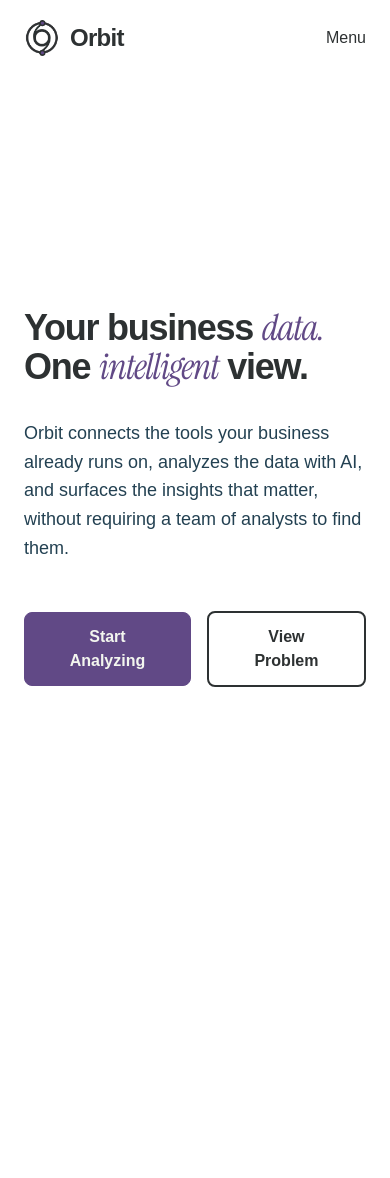
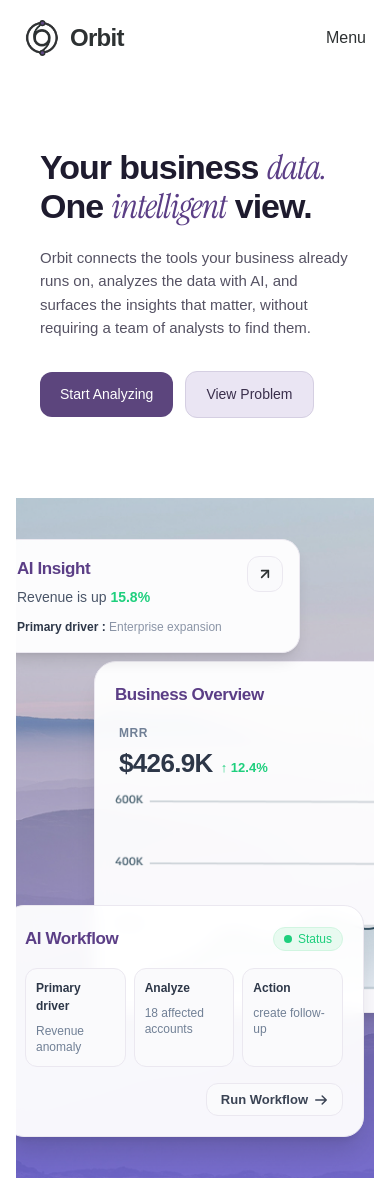
Before and after one commit to ysdesilva21/orbit-landing, a React (Vite) app: page / in a window 390 px wide. Before the commit the page ends 920 px from the top, so only its background shows below. Built offline with nearby package versions, Linux system fonts and the light colour scheme; a web font is replaced by a local one.

Commit message:
add three cards of hero image and code the responsiveness

```diff
--- a/src/components/cards/AIInsightCard.tsx
+++ b/src/components/cards/AIInsightCard.tsx
@@ -1,46 +1,48 @@
-import React from 'react';
+import React from "react";
 
 export default function AIInsightCard() {
   return (
-    <div className="w-[275px] h-[80px] bg-white rounded-2xl p-6 shadow-[0_2px_8px_rgba(0,0,0,0.25)] flex flex-col">
-      {/* Header */}
-      <div className="flex items-center justify-between">
-        <h3 className="text-[16px] leading-none font-medium text-[var(--accent)]">
-          AI Insight
-        </h3>
+    <div className="w-[300px] rounded-[18px] border border-[#EBE8F0] bg-white/95 p-4 shadow-lg backdrop-blur-sm">
+      <div className="flex items-start justify-between">
 
-        {/* Arrow background */}
-        <div className="w-6.25 h-6.25 bg-white rounded-full shadow-[0_2px_8px_rgba(0,0,0,0.25)] flex items-center justify-center">
-          {/* External SVG goes here */}
-          <img
-            src="/arrow.svg"
-            alt=""
-            className="w-full h-full"
-          />
+        {/* Content */}
+        <div className="space-y-1.5">
+          <h3 className="text-[17px] font-semibold tracking-tight text-[#5B3E86]">
+            AI Insight
+          </h3>
+
+          <p className="text-[14px] font-medium text-[#4A5568]">
+            Revenue is up <span className="font-semibold text-[#1ECF7D]">15.8%</span>
+          </p>
+
+          <p className="pt-1 text-[12px] font-semibold text-[#2D3748]">
+            Primary driver :{" "}
+            <span className="font-normal text-[#8A94A6]">
+              Enterprise expansion
+            </span>
+          </p>
         </div>
-      </div>
 
-      {/* Revenue insight */}
-      <div className="mt-auto">
-        <p className="text-[15px] leading-[1.2] text-[var(--ternary)]/80">
-          Revenue is
-          <span className="text-[15px] leading-[1.2] text-[var(--positive)]">
-          up 15.8%
-        </span>
-        </p>
+        {/* Action Button */}
+        <button
+          type="button"
+          className="flex h-9 w-9 items-center justify-center rounded-xl border border-[#EBE8F0] bg-[#FAFAFC] text-[#2D3132] transition hover:bg-gray-100"
+          aria-label="Open AI Insight details"
+        >
+          <svg
+            className="h-4 w-4"
+            viewBox="0 0 24 24"
+            fill="none"
+            stroke="currentColor"
+            strokeWidth="2.5"
+            strokeLinecap="round"
+            strokeLinejoin="round"
+          >
+            <path d="M7 17L17 7" />
+            <path d="M7 7h10v10" />
+          </svg>
+        </button>
 
-
-      </div>
-
-      {/* Primary driver */}
-      <div className="text-right">
-        <p className="text-[12px] leading-[1.3] text-[var(--primary)]">
-          Primary driver:
-        </p>
-
-        <p className="text-[14px] leading-[1.3] text-[var(--ternary)]/50">
-          Enterprise expansion
-        </p>
       </div>
     </div>
   );
--- a/src/components/cards/AIWorkflowCard.tsx
+++ b/src/components/cards/AIWorkflowCard.tsx
@@ -1,60 +1,79 @@
-import React from 'react';
+import React from "react";
 
 export default function AIWorkflowCard() {
   return (
-    <div className="w-80 bg-white rounded-2xl p-6 shadow-lg">
-      {/* Header */}
-      <div className="flex items-center justify-between mb-6">
-        <h3 className="text-gray-900 font-semibold text-base">AI Workflow</h3>
-        <div className="flex items-center gap-1">
-          <div className="w-2 h-2 bg-green-500 rounded-full" />
-          <span className="text-gray-600 text-xs font-medium">Status</span>
+    <div className="w-[360px] rounded-[20px] border border-[#EBE8F0] bg-white/95 p-5 shadow-xl backdrop-blur-sm">
+
+      {/* Header with Status Pill */}
+      <div className="mb-4 flex items-center justify-between">
+        <h3 className="text-[17px] font-semibold tracking-tight text-[#5B3E86]">
+          AI Workflow
+        </h3>
+
+        <div className="flex items-center gap-1.5 rounded-full border border-[#D1F5E1] bg-[#E8FAF0] px-2.5 py-0.5 text-[12px] font-medium text-[#1ECF7D]">
+          <span className="h-2 w-2 rounded-full bg-[#1ECF7D]" />
+          <span>Status</span>
         </div>
       </div>
 
-      {/* Workflow Columns */}
-      <div className="grid grid-cols-3 gap-4 mb-6">
-        {/* Primary Driver */}
-        <div>
-          <p className="text-gray-600 text-xs font-medium mb-3">Primary driver</p>
-          <p className="text-gray-700 text-sm">Revenue anomaly</p>
+      {/* 3 Step Sub-Cards Grid */}
+      <div className="mb-4 grid grid-cols-3 gap-2">
+
+        {/* Step 1: Primary Driver */}
+        <div className="rounded-xl border border-[#EBE8F0] bg-[#FAFAFC] p-2.5">
+          <p className="mb-2 text-[12px] font-semibold text-[#2D3748]">
+            Primary driver
+          </p>
+          <p className="text-[12px] leading-snug font-normal text-[#718096]">
+            Revenue anomaly
+          </p>
         </div>
 
-        {/* Analyze */}
-        <div>
-          <p className="text-gray-600 text-xs font-medium mb-3">Analyze</p>
-          <p className="text-gray-700 text-sm">18 affected accounts</p>
+        {/* Step 2: Analyze */}
+        <div className="rounded-xl border border-[#EBE8F0] bg-[#FAFAFC] p-2.5">
+          <p className="mb-2 text-[12px] font-semibold text-[#2D3748]">
+            Analyze
+          </p>
+          <p className="text-[12px] leading-snug font-normal text-[#718096]">
+            18 affected accounts
+          </p>
         </div>
 
-        {/* Action */}
-        <div>
-          <p className="text-gray-600 text-xs font-medium mb-3">Action</p>
-          <p className="text-gray-700 text-sm">Create follow-up</p>
+        {/* Step 3: Action */}
+        <div className="rounded-xl border border-[#EBE8F0] bg-[#FAFAFC] p-2.5">
+          <p className="mb-2 text-[12px] font-semibold text-[#2D3748]">
+            Action
+          </p>
+          <p className="text-[12px] leading-snug font-normal text-[#718096]">
+            create follow-up
+          </p>
         </div>
+
       </div>
 
-      {/* Footer */}
-      <div className="border-t border-gray-100 pt-4">
-        <a
-          href="#"
-          className="text-gray-700 text-sm font-medium hover:text-gray-900 flex items-center gap-1 transition"
+      {/* Action Footer Button */}
+      <div className="flex justify-end">
+        <button
+          type="button"
+          className="flex items-center gap-1.5 rounded-xl border border-[#EBE8F0] bg-[#FAFAFC] px-3.5 py-1.5 text-[13px] font-semibold text-[#3A4354] transition hover:bg-gray-100"
         >
-          Run Workflow
+          <span>Run Workflow</span>
           <svg
-            className="w-4 h-4"
+            className="h-3.5 w-3.5"
             fill="none"
+            viewBox="0 0 24 24"
             stroke="currentColor"
-            viewBox="0 0 24 24"
+            strokeWidth="2.5"
           >
             <path
               strokeLinecap="round"
               strokeLinejoin="round"
-              strokeWidth={2}
-              d="M13 7l5 5m0 0l-5 5m5-5H6"
+              d="M14 5l7 7m0 0l-7 7m7-7H3"
             />
           </svg>
-        </a>
+        </button>
       </div>
+
     </div>
   );
 }
--- a/src/components/cards/BusinessOverviewCard.tsx
+++ b/src/components/cards/BusinessOverviewCard.tsx
@@ -1,73 +1,49 @@
-import React from 'react';
+import React from "react";
 
-export default function BusinessOverviewCard() {
+export default function BusinessOverviewCard({ chartSrc = "/orbit-business-chart.png" }) {
   return (
-    <div className="w-96 bg-white rounded-2xl p-8 shadow-xl">
-      {/* Header */}
-      <h3 className="text-gray-900 font-semibold text-base mb-6">Business Overview</h3>
+    <div className="w-[440px] rounded-[22px] border border-[#EBE8F0] bg-white/95 p-5 shadow-xl backdrop-blur-sm">
 
-      {/* Metrics Row */}
-      <div className="grid grid-cols-2 gap-6 mb-8">
-        {/* MRR */}
+      {/* Title */}
+      <h3 className="mb-4 text-[17px] font-semibold tracking-tight text-[#5B3E86]">
+        Business Overview
+      </h3>
+
+      {/* Metrics Header */}
+      <div className="mb-2 flex items-baseline justify-between px-1">
         <div>
-          <p className="text-gray-600 text-xs font-medium mb-2">MRR</p>
-          <div className="flex items-baseline gap-2">
-            <span className="text-gray-900 font-bold text-2xl">$426.9K</span>
-            <span className="text-green-500 font-semibold text-sm">↑ 12.4%</span>
+          <p className="text-[12px] font-semibold uppercase tracking-wider text-[#718096]">
+            MRR
+          </p>
+          <div className="mt-0.5 flex items-baseline gap-2">
+            <span className="text-[26px] font-bold tracking-tight text-[#2D3748]">
+              $426.9K
+            </span>
+            <span className="text-[13px] font-semibold text-[#1ECF7D]">
+              ↑ 12.4%
+            </span>
           </div>
         </div>
 
-        {/* Customers */}
-        <div>
-          <p className="text-gray-600 text-xs font-medium mb-2">Customers</p>
-          <p className="text-gray-900 font-bold text-2xl">2,586</p>
+        <div className="text-right">
+          <p className="text-[12px] font-medium text-[#718096]">
+            Customers
+          </p>
+          <p className="mt-0.5 text-[15px] font-semibold text-[#2D3748]">
+            2,586
+          </p>
         </div>
       </div>
 
-      {/* Chart Area */}
-      <div className="relative h-48 mb-4">
-        {/* Y-axis labels */}
-        <div className="absolute left-0 top-0 bottom-0 flex flex-col justify-between text-xs text-gray-500 font-medium pr-2">
-          <span>600K</span>
-          <span>400K</span>
-          <span>200K</span>
-          <span>0</span>
-        </div>
+      {/* Embedded Chart Graphic */}
+      <div className="relative mt-2 w-full overflow-hidden rounded-lg">
+        <img
+          src={chartSrc}
+          alt="Business Overview MRR Trend Line Chart"
+          className="h-auto w-full object-contain"
+        />
+      </div>
 
-        {/* Chart Area */}
-        <svg
-          viewBox="0 0 300 180"
-          className="w-full h-full ml-8"
-          preserveAspectRatio="none"
-        >
-          {/* Grid lines */}
-          <line x1="0" y1="45" x2="300" y2="45" stroke="#f0f0f0" strokeWidth="1" />
-          <line x1="0" y1="90" x2="300" y2="90" stroke="#f0f0f0" strokeWidth="1" />
-          <line x1="0" y1="135" x2="300" y2="135" stroke="#f0f0f0" strokeWidth="1" />
-
-          {/* Area fill */}
-          <defs>
-            <linearGradient id="areaGradient" x1="0%" y1="0%" x2="0%" y2="100%">
-              <stop offset="0%" stopColor="#a8c5dd" stopOpacity="0.6" />
-              <stop offset="100%" stopColor="#a8c5dd" stopOpacity="0.1" />
-            </linearGradient>
-          </defs>
-
-          {/* Path for the area chart */}
-          <path
-            d="M 0 120 Q 25 110, 50 105 T 100 95 T 150 70 T 200 55 T 250 45 T 300 35 L 300 180 L 0 180 Z"
-            fill="url(#areaGradient)"
-          />
-
-          {/* Line for the chart */}
-          <path
-            d="M 0 120 Q 25 110, 50 105 T 100 95 T 150 70 T 200 55 T 250 45 T 300 35"
-            stroke="#4a7ba7"
-            strokeWidth="2"
-            fill="none"
-          />
-        </svg>
-      </div>
     </div>
   );
 }
--- a/src/sections/hero.tsx
+++ b/src/sections/hero.tsx
@@ -4,28 +4,17 @@ import AIWorkflowCard from '../components/cards/AIWorkflowCard';
 
 export default function Hero() {
   return (
-    <section className="relative min-h-screen w-full overflow-hidden">
-      <div className="mx-auto flex min-h-screen max-w-7xl items-center px-6 py-20">
+    <section className="relative w-full overflow-hidden bg-white">
+      <div className="mx-auto flex max-w-7xl flex-col items-center justify-between px-10 pt-8 pb-0 md:py-12 lg:flex-row lg:py-20">
 
         {/* Left Content */}
-        <div className="z-10 w-full lg:w-1/2">
+        <div className="z-10 w-full pb-20 pt-10 lg:w-1/2 lg:pb-0">
 
           {/* Heading */}
-          <h1
-            className="
-              mb-8
-              text-[36px]
-              font-bold
-              leading-[1.08]
-              tracking-[-0.035em]
-              text-[var(--primary)]
-              md:text-[48px]
-              lg:text-[64px]
-            "
-          >
+          <h1 className="mb-5 text-[34px] font-bold leading-[1.12] tracking-[-0.03em] text-[#1E1B2E] sm:text-[42px] md:text-[52px] lg:text-[64px]">
             Your business{' '}
             <span
-              className="font-normal italic text-[var(--accent)]"
+              className="font-normal italic text-[#5B3E86]"
               style={{ fontFamily: "'Instrument Serif', serif" }}
             >
               data.
@@ -33,7 +22,7 @@ export default function Hero() {
             <br />
             One{' '}
             <span
-              className="font-normal italic text-[var(--accent)]"
+              className="font-normal italic text-[#5B3E86]"
               style={{ fontFamily: "'Instrument Serif', serif" }}
             >
               intelligent
@@ -42,103 +31,62 @@ export default function Hero() {
           </h1>
 
           {/* Description */}
-          <p
-            className="
-              mb-12
-              max-w-xl
-              text-[18px]
-              font-medium
-              leading-[1.6]
-              text-[var(--ternary)]
-            "
-          >
+          <p className="mb-8 max-w-lg text-[15px] font-normal leading-[1.55] text-[#555263] sm:text-[16px] md:text-[18px]">
             Orbit connects the tools your business already runs on, analyzes
             the data with AI, and surfaces the insights that matter, without
             requiring a team of analysts to find them.
           </p>
 
           {/* Buttons */}
-          <div className="flex items-center gap-4">
-
-            {/* Primary Button */}
+          <div className="flex items-center gap-3 sm:gap-10">
             <button
               type="button"
-              className="
-                primary-button
-                rounded-lg
-                px-8
-                py-3
-                text-[16px]
-                font-semibold
-                transition
-              "
+              className="rounded-xl bg-[#5C457D] px-5 py-3 text-[14px] font-medium text-white transition-all hover:bg-[#4A3667] active:scale-95 sm:px-6 sm:py-3.5 sm:text-[15px]"
             >
               Start Analyzing
             </button>
 
-            {/* Secondary Button */}
             <button
               type="button"
-              className="
-                rounded-lg
-                border-2
-                border-[var(--primary)]
-                bg-transparent
-                px-8
-                py-3
-                text-[16px]
-                font-semibold
-                text-[var(--primary)]
-                transition-all
-                duration-200
-                hover:border-transparent
-                hover:bg-transparent
-                hover:text-[var(--accent)]
-                hover:underline
-                hover:decoration-[var(--accent)]
-                hover:underline-offset-4
-              "
+              className="rounded-xl border border-[#D5CFE2] bg-[#EAE5F3] px-5 py-3 text-[14px] font-medium text-[#3A2F4C] transition-all hover:bg-[#DFD9EC] active:scale-95 sm:px-6 sm:py-3.5 sm:text-[15px]"
             >
               View Problem
             </button>
-
           </div>
         </div>
 
-        {/* Right Content */}
-        <div className="relative hidden h-[600px] w-1/2 items-center justify-end lg:flex">
+        {/* Right Content - Visual Canvas */}
+        <div className="-mx-6 relative w-[calc(100%+3rem)] lg:mx-0 lg:w-1/2 lg:max-w-[540px]">
 
-          {/* Hero Background Placeholder */}
-          <div
-            className="
-              absolute
-              right-0
-              h-[560px]
-              w-[92%]
-              overflow-hidden
-              rounded-3xl
-              bg-[var(--secondary)]
-            "
-          >
-            <img
+          {/* Main Visual Canvas Area */}
+          <div className="relative h-[680px] w-full overflow-hidden lg:h-[560px] lg:rounded-[28px]">
+
+            {/* Background Image Container */}
+            <div className="absolute inset-0 bg-[#C1C9DF]">
+              <img
                 src="/orbit-hero-bg.png"
-                alt=""
-                className="h-full w-full object-cover"
-            />
-          </div>
+                alt="Orbit Hero Background"
+                className="h-full w-full object-cover object-center"
+              />
+            </div>
 
-
-          {/* Cards Container */}
-          <div className="relative h-[560px] w-full">
-
-            {/* AI Insight — Top Left */}
-            <div className="absolute left-0 top-10">
+            {/* AI Insight Card (Top-Left Position) */}
+            <div className="absolute -left-4 top-[6%] z-20 md:left-[3%] md:top-[3%]">
               <AIInsightCard />
             </div>
 
+            {/* Business Overview Card (Center-Right Position) */}
+            <div className="absolute -right-40 top-[24%] z-10 md:right-[3%] md:top-[18%]">
+              <BusinessOverviewCard />
+            </div>
 
+            {/* AI Workflow Card (Bottom-Left Position) */}
+            <div className="absolute -left-3 bottom-[6%] z-20 md:left-[6%] md:bottom-[4%]">
+              <AIWorkflowCard />
+            </div>
 
           </div>
+
         </div>
 
       </div>
```
Also changed, not shown: public/orbit-business-chart.png (added).
